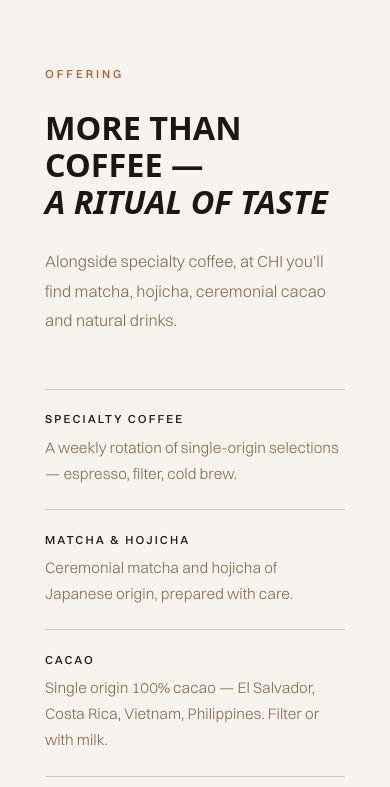
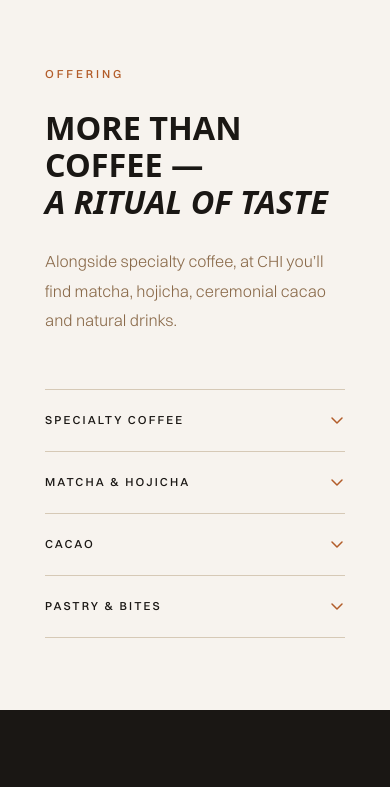
Before and after one commit to antoniobunicic/chicoffee, a React (Vite) app: page / in a window 390 px wide. Shown: the part 3105-3892 px from the top of the page. Built offline with nearby package versions, Linux system fonts and the light colour scheme; no server answers; a web font is replaced by a local one.

Commit message:
Redesign mobile section current rotation

```diff
--- a/src/i18n/translations.js
+++ b/src/i18n/translations.js
@@ -82,7 +82,7 @@ export const translations = {
         'Bez hijerarhije.\nSamo tvoje trenutno raspoloženje.',
       ],
       sectionTitle: 'Trenutna rotacija',
-      homeCta: 'Vidi cijelu ponudu na webshopu',
+      homeCta: 'Vidi više na webshopu',
       productsLabel: 'proizvoda',
       byCategory: 'Po kategorijama',
       showAll: 'Prikaži sve',
@@ -205,7 +205,7 @@ export const translations = {
         'No hierarchy.\nOnly your current mood.',
       ],
       sectionTitle: 'Current rotation',
-      homeCta: 'See the full offering in the webshop',
+      homeCta: 'See more in the webshop',
       productsLabel: 'products',
       byCategory: 'By category',
       showAll: 'Show all',
--- a/src/sections/CoffeeTiles.module.css
+++ b/src/sections/CoffeeTiles.module.css
@@ -147,12 +147,21 @@
 
 @media (max-width: 640px) {
   .tiles {
-    grid-template-columns: repeat(2, 1fr);
+    display: flex;
+    flex-wrap: wrap;
+    justify-content: center;
+  }
+
+  .tiles .tile {
+    flex: 0 0 50%;
   }
 
   .tiles .tile:nth-child(1),
-  .tiles .tile:nth-child(2),
-  .tiles .tile:nth-child(3) {
+  .tiles .tile:nth-child(2) {
     transform: none;
   }
+
+  .tiles .tile:nth-child(3) {
+    transform: translateY(-1rem);
+  }
 }
--- a/src/sections/Space.jsx
+++ b/src/sections/Space.jsx
@@ -1,9 +1,12 @@
+import { useState } from 'react'
+import { CaretDown } from '@phosphor-icons/react'
 import styles from './Space.module.css'
 import spaceImg from '../assets/images/concept-store.webp'
 import { useLanguage } from '../context/LanguageContext'
 
 export default function Space() {
   const { t } = useLanguage()
+  const [openIndex, setOpenIndex] = useState(null)
 
   return (
     <section className={styles.space}>
@@ -23,10 +26,19 @@ export default function Space() {
         </p>
 
         <div className={styles.offerings}>
-          {t.space.offerings.map(({ label, text }) => (
-            <div key={label} className={styles.offering}>
-              <h4 className={styles.offeringLabel}>{label}</h4>
-              <p className={styles.offeringText}>{text}</p>
+          {t.space.offerings.map(({ label, text }, i) => (
+            <div
+              key={label}
+              className={`${styles.offering} ${openIndex === i ? styles.open : ''}`}
+              onClick={() => setOpenIndex(openIndex === i ? null : i)}
+            >
+              <div className={styles.offeringHead}>
+                <h4 className={styles.offeringLabel}>{label}</h4>
+                <CaretDown className={styles.offeringArrow} size={16} weight="bold" aria-hidden="true" />
+              </div>
+              <div className={styles.offeringTextWrap}>
+                <p className={styles.offeringText}>{text}</p>
+              </div>
             </div>
           ))}
         </div>
--- a/src/sections/Space.module.css
+++ b/src/sections/Space.module.css
@@ -85,10 +85,18 @@
 .offering {
   padding: 1.25rem 0;
   border-top: 1px solid var(--color-sand);
+  cursor: pointer;
 }
 
 .offering:last-child {
   border-bottom: 1px solid var(--color-sand);
+}
+
+.offeringHead {
+  display: flex;
+  align-items: center;
+  justify-content: space-between;
+  gap: 1rem;
 }
 
 .offeringLabel {
@@ -98,15 +106,62 @@
   letter-spacing: 0.18em;
   text-transform: uppercase;
   color: var(--color-text);
-  margin-bottom: 0.4rem;
+  margin: 0;
+  transition: color 0.2s ease;
+}
+
+/* Tap affordance — only on touch devices (no hover) */
+.offeringArrow {
+  display: none;
+  flex-shrink: 0;
+  color: var(--color-brand);
+  transition: transform 0.3s ease;
+}
+
+@media (hover: none) {
+  .offeringArrow {
+    display: block;
+  }
+}
+
+.offering.open .offeringArrow {
+  transform: rotate(180deg);
+}
+
+/* Description collapses to nothing; expands on hover / tap */
+.offeringTextWrap {
+  display: grid;
+  grid-template-rows: 0fr;
+  opacity: 0;
+  transition: grid-template-rows 0.4s ease, opacity 0.3s ease, margin-top 0.3s ease;
 }
 
 .offeringText {
+  overflow: hidden;
+  min-height: 0;
   font-family: var(--font-body);
   font-size: 0.85rem;
   font-weight: 300;
   line-height: 1.7;
   color: var(--color-muted);
+}
+
+.offering.open .offeringTextWrap {
+  grid-template-rows: 1fr;
+  opacity: 1;
+  margin-top: 0.5rem;
+}
+
+@media (hover: hover) {
+  .offering:hover .offeringLabel {
+    color: var(--color-brand);
+  }
+
+  .offering:hover .offeringTextWrap {
+    grid-template-rows: 1fr;
+    opacity: 1;
+    margin-top: 0.5rem;
+  }
 }
 
 @media (max-width: 900px) {
```
